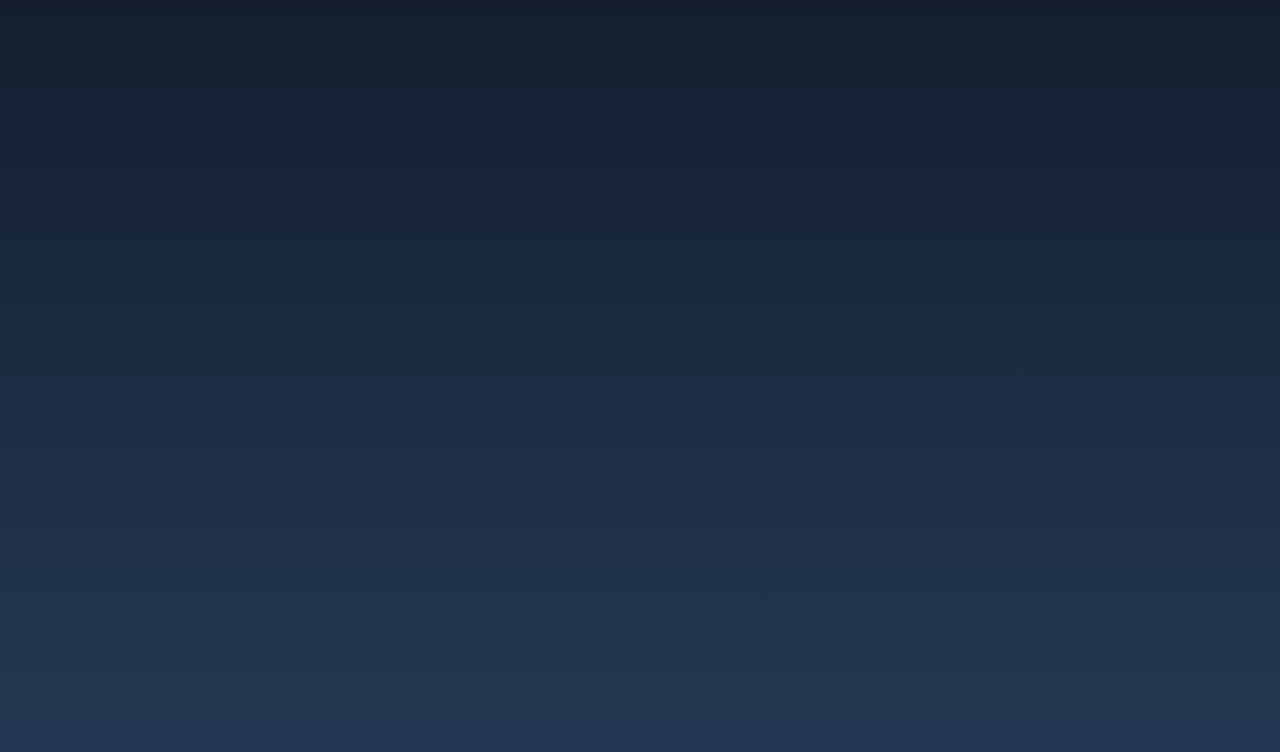
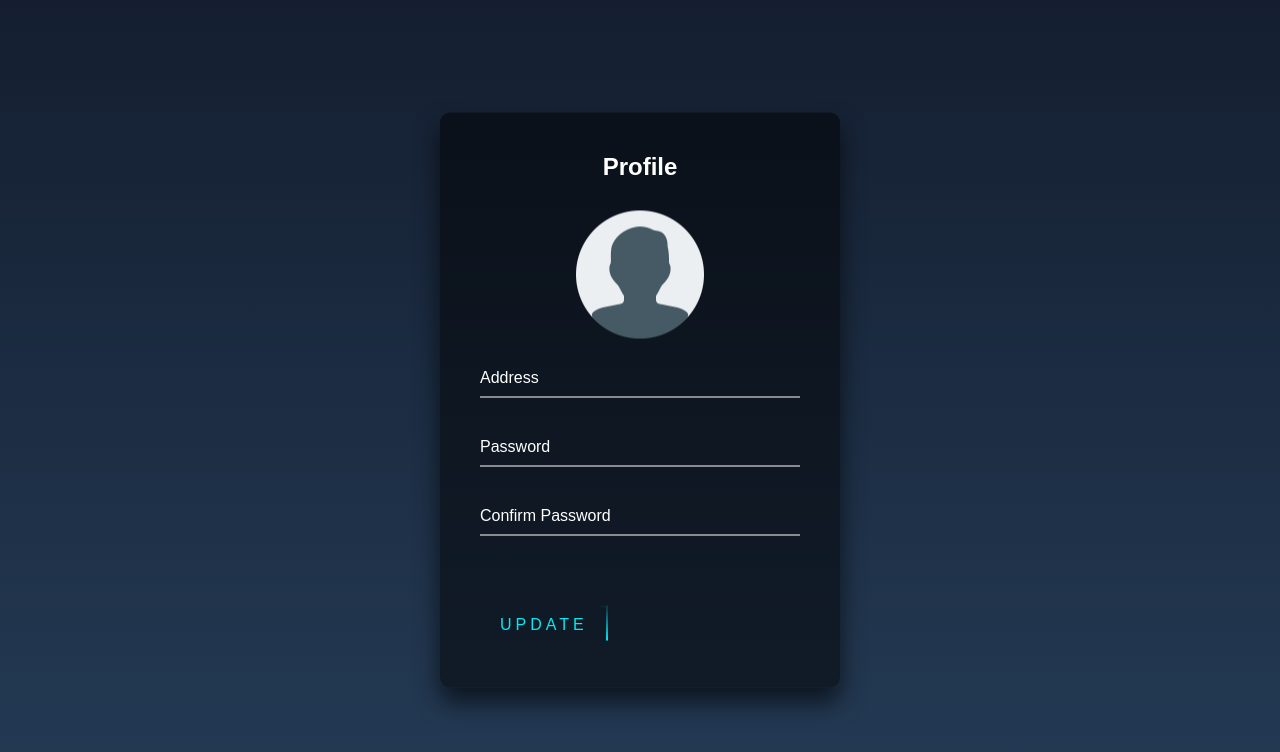
Before and after one commit to audristioiu/CloudAdmin, a React (Create React App) app in the folder client/: page /profile in a window 1280 px wide. Before the commit this address had no page. Shown: the top 752 px of the page. Built offline with nearby package versions, Linux system fonts and the light colour scheme.

Commit message:
add profile page

```diff
--- a/client/src/App.js
+++ b/client/src/App.js
@@ -8,6 +8,7 @@ import Login from './components/Login';
 import Register from './components/Register';
 import Home from './components/Home';
 import Main from './components/Main';
+import Profile from './components/Profile';
 
 function App() {
   return (
@@ -17,6 +18,7 @@ function App() {
         <Route path='/register' element={<Register />}/>
         <Route path='/' element={<Main />}/>
         <Route path='/home' element={<Home />}/>
+        <Route path='/profile' element={<Profile />}/>
       </Routes>
     </BrowserRouter>
   );
--- a/client/src/components/Login.css
+++ b/client/src/components/Login.css
@@ -31,6 +31,16 @@ ul {
   padding: 0;
   color: #fff;
   text-align: center;
+}
+
+.user-photo {
+  display: block;
+  margin-left: auto;
+  margin-right: auto;
+  width: 50%;
+  max-width: 40%;
+  height: auto;
+  margin-bottom: 20px;
 }
 
 .login-box .user-box {
--- /dev/null
+++ b/client/src/components/Profile.js
@@ -0,0 +1,80 @@
+import React, { useState, useEffect } from 'react';
+import axios from 'axios';
+import { useNavigate } from 'react-router-dom';
+import './Login.css';
+import user_photo from '../user.png';
+
+function Profile() {
+  const [address, setAddress] = useState('');
+  const [password, setPassword] = useState('');
+  const [confirmPassword, setConfirmPassword] = useState('');
+  const [errorMessage, setErrorMessage] = useState('');
+  const history = useNavigate();
+
+  let errMsg = ""
+  let handleSubmit = async (event) => {
+    if (password.charAt(0) !== password.charAt(0).toUpperCase()){
+      errMsg = 'Password must start with uppercase'
+      setErrorMessage(errMsg)
+      return
+
+    }
+    if (password.length < 8) {
+      errMsg = 'Password is too short'
+      setErrorMessage(errMsg)
+      return
+
+    }
+  };
+
+
+  return (
+    <div className="login-box">
+      <h2>Profile</h2>
+      <img src={user_photo} className='user-photo' />
+      <form onSubmit={handleSubmit}>
+        <div className="user-box">
+          <input
+            type="text"
+            name="address"
+            value={address}
+            onChange={(event) => setAddress(event.target.value)}
+            required
+
+          />
+          <label>Address</label>
+        </div>
+        <div className="user-box">
+          <input
+            type="password"
+            name="password"
+            value={password}
+            onChange={(event) => setPassword(event.target.value)}
+            required
+          />
+          <label>Password</label>
+        </div>
+        <div className="user-box">
+          <input
+            type="password"
+            name="confirm_password"
+            value={confirmPassword}
+            onChange={(event) => setConfirmPassword(event.target.value)}
+            required
+          />
+          <label>Confirm Password</label>
+        </div>
+          <a type="submit" onClick={handleSubmit}>
+            <span></span>
+            <span></span>
+            <span></span>
+            <span></span>
+            Update
+          </a>
+      </form>
+      {errorMessage && <div style={{backgroundColor: "red"}} className="error"> {errorMessage} </div>}
+    </div>
+  );
+}
+
+export default Profile;
```
Also changed, not shown: client/src/user.png (added).
